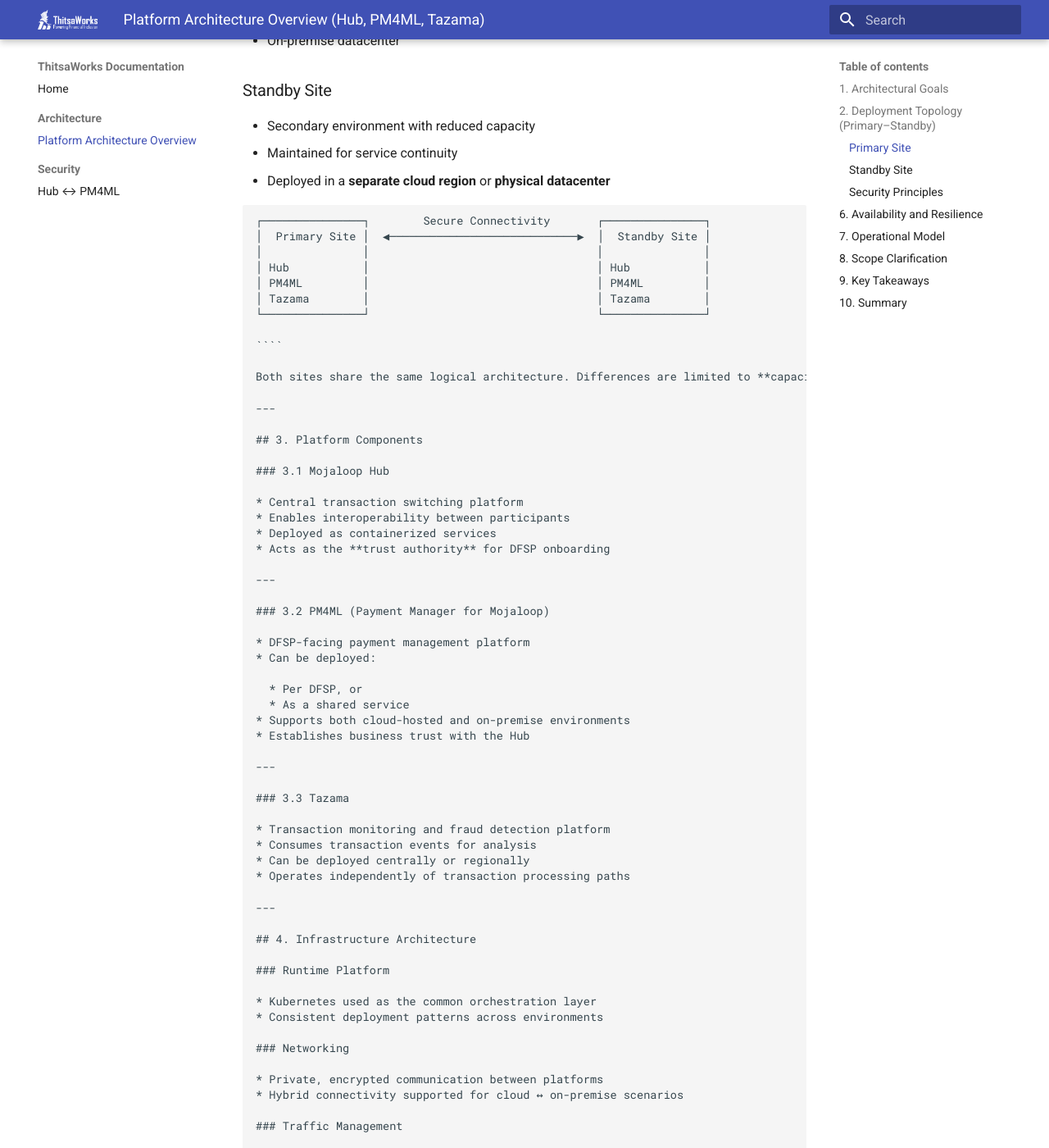
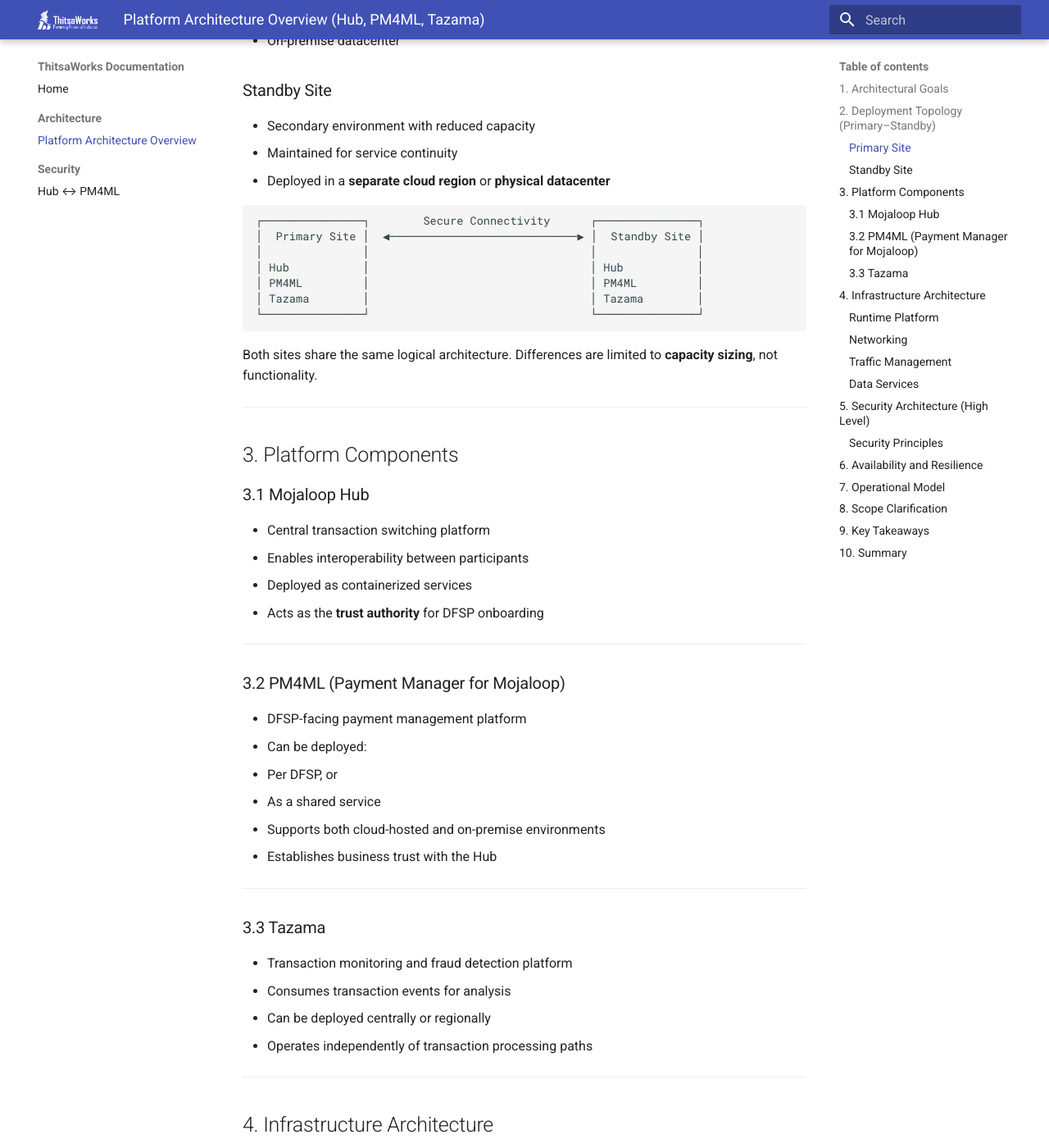
Before and after one commit to ThitsaX/docs, an MkDocs documentation site: the page built from docs/platform-architecture-overview.md, in a window 1280 px wide and 1400 px high, scrolled down 1171 px. Shown: the whole window at 82% size. Built offline with MkDocs 1.6.1 and Material for MkDocs 9.7.7, drawn with Linux system fonts in a browser that asks for light colours; the version menu is left out; some of the changed text lies outside the part shown.

Commit message:
Refactor diagram formatting for clarity in deployment topology section

`````diff
--- a/docs/platform-architecture-overview.md
+++ b/docs/platform-architecture-overview.md
@@ -43,17 +43,15 @@
 - Maintained for service continuity
 - Deployed in a **separate cloud region** or **physical datacenter**
 
-
 ```text
-┌───────────────┐        Secure Connectivity       ┌───────────────┐
-│  Primary Site │  ◀────────────────────────────▶  │  Standby Site │
-│               │                                  │               │
-│ Hub           │                                  │ Hub           │
-│ PM4ML         │                                  │ PM4ML         │
-│ Tazama        │                                  │ Tazama        │
-└───────────────┘                                  └───────────────┘
-
-````
+┌───────────────┐        Secure Connectivity      ┌───────────────┐
+│  Primary Site │  ◀────────────────────────────▶ │  Standby Site │
+│               │                                 │               │
+│ Hub           │                                 │ Hub           │
+│ PM4ML         │                                 │ PM4ML         │
+│ Tazama        │                                 │ Tazama        │
+└───────────────┘                                 └───────────────┘
+```
 
 Both sites share the same logical architecture. Differences are limited to **capacity sizing**, not functionality.
 
`````
